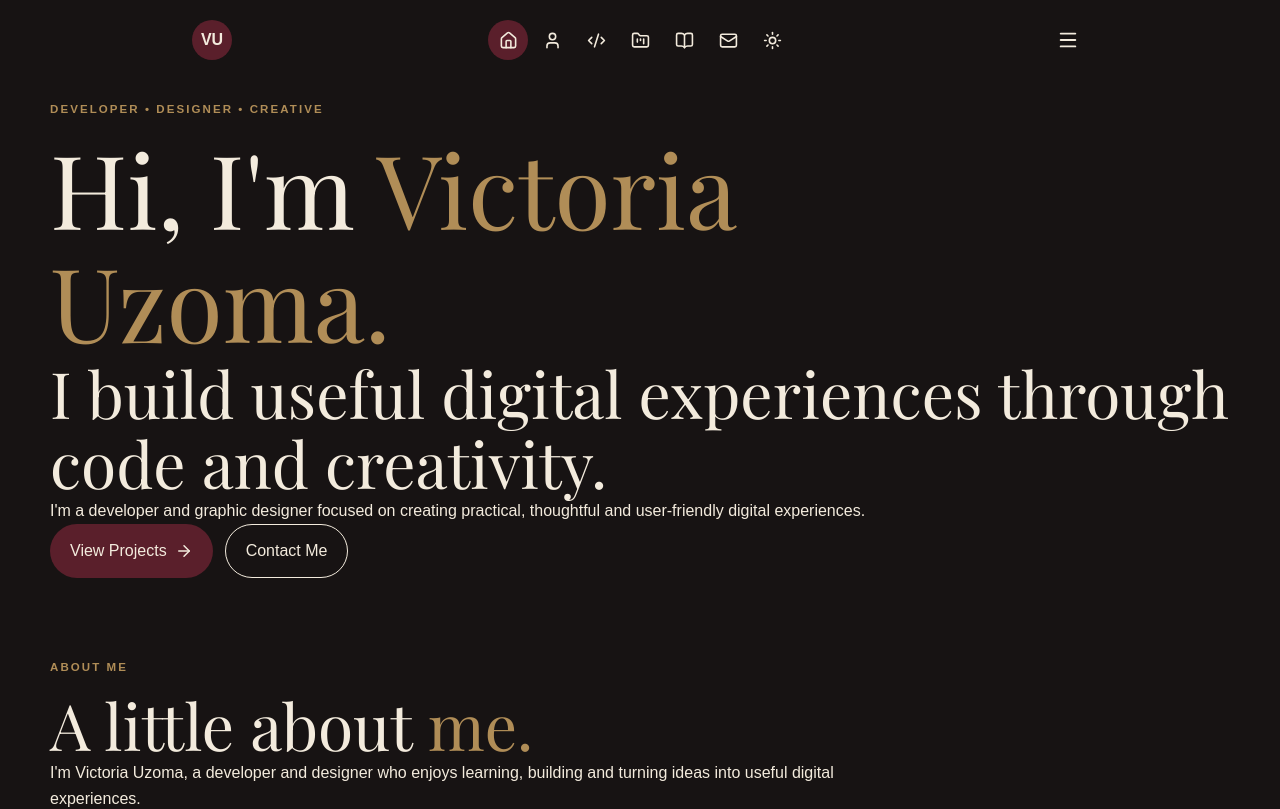
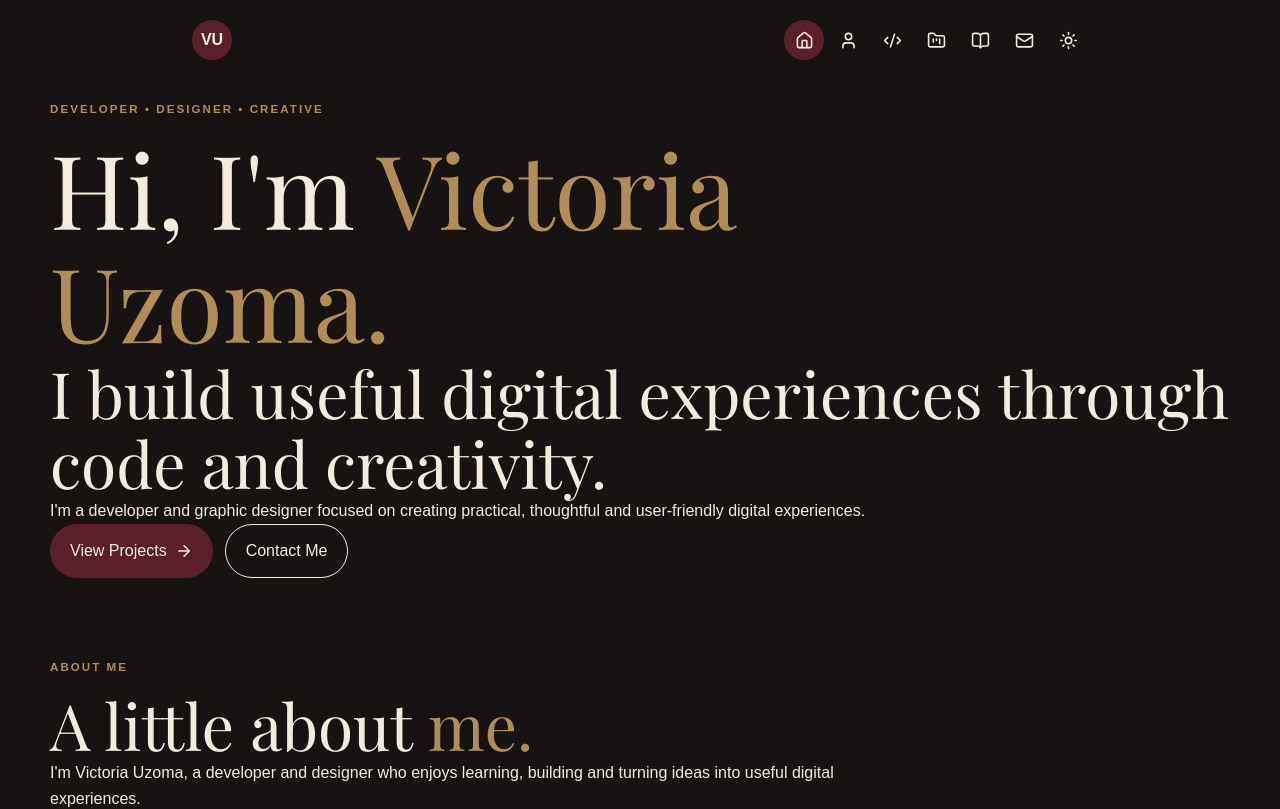
Before and after one commit to Victoria-Uzoma/Profile-App, a React (Vite) app: page / in a window 1280 px wide. Shown: the top 809 px of the page. Built offline with nearby package versions, Linux system fonts and the light colour scheme; a web font is replaced by a local one.

Commit message:
Fix navbar and page scrolling

```diff
--- a/src/components/Navbar.jsx
+++ b/src/components/Navbar.jsx
@@ -89,7 +89,7 @@ function Navbar({ darkMode, setDarkMode }) {
         {/* HAMBURGER */}
         <button
           onClick={() => setMenuOpen(!menuOpen)}
-          className={`flex h-10 w-10 items-center justify-center rounded-full ${
+          className={`flex h-10 w-10 items-center justify-center rounded-full md:hidden ${
             darkMode ? "text-[#F3EBDD]" : "text-[#171313]"
           }`}
           aria-label="Toggle menu"
--- a/src/index.css
+++ b/src/index.css
@@ -24,6 +24,14 @@
 
 html {
   scroll-behavior: smooth;
+}
+
+html,
+body {
+  width: 100%;
+  max-width: 100%;
+  margin: 0;
+  overflow-x: hidden;
 }
 
 body {
@@ -720,6 +728,10 @@ h2 span {
   font-size: 0.8rem;
 }
 
+.menu-toggle {
+  display: none;
+}
+
 /* =========================
    MOBILE
 ========================= */
@@ -729,9 +741,15 @@ h2 span {
   .page-section {
     width: min(100% - 28px, 700px);
   }
+
+  .menu-toggle {
+    display: flex;
+  }
+
   .orbit-ring {
   animation: orbitSpin 12s linear infinite;
   }
+
   .hero-content {
     width: min(100% - 28px, 700px);
   }
```
